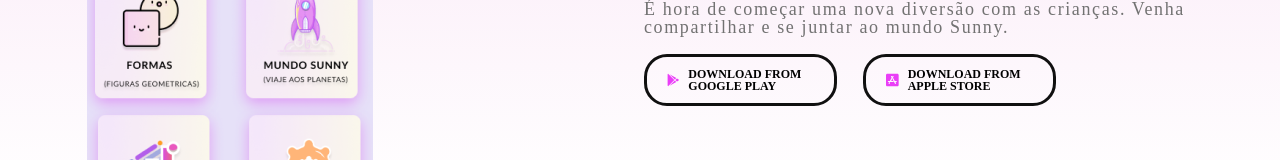
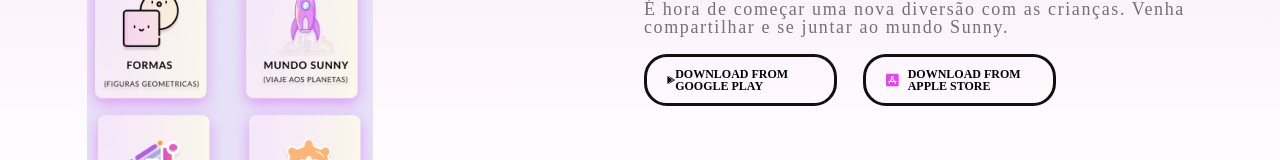
Before and after one commit to Brvnaxs/sunny-landing-page, a React (Vite) app: page / in a window 1280 px wide. Shown: the part 576-736 px from the top of the page. Built offline with nearby package versions, Linux system fonts and the light colour scheme; a web font is replaced by a local one.

Commit message:
Update Home.jsx

```diff
--- a/src/sections/home/Home.jsx
+++ b/src/sections/home/Home.jsx
@@ -16,7 +16,7 @@
                     Venha compartilhar e se juntar ao mundo Sunny.</p>
                     <div className='buttons'>
                 <button>
-                    <FaGooglePlay className='icon'/>
+                    <FaGooglePlay className='icon-home'/>
                     DOWNLOAD FROM GOOGLE PLAY
                 </button>
                 <button>
```
